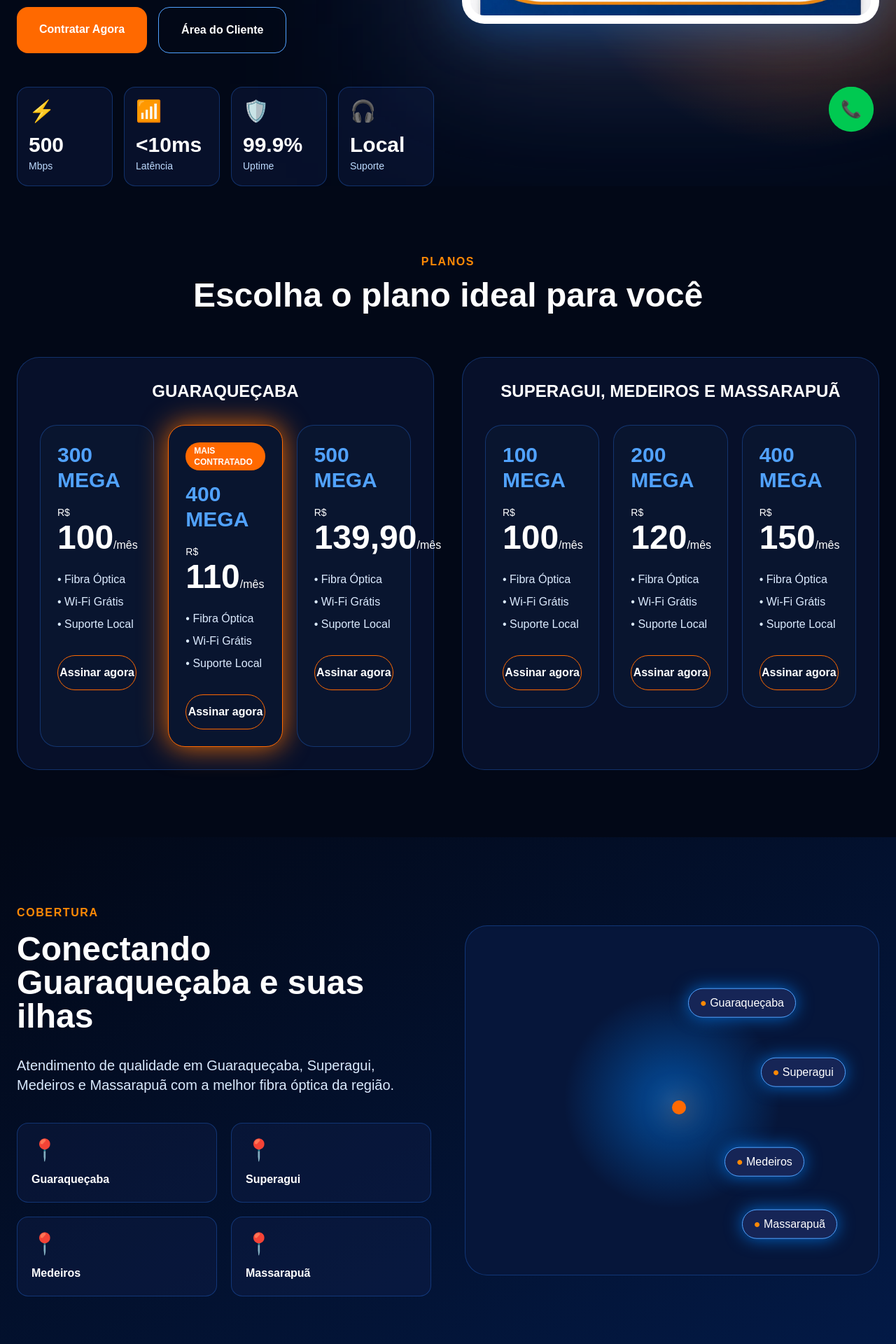
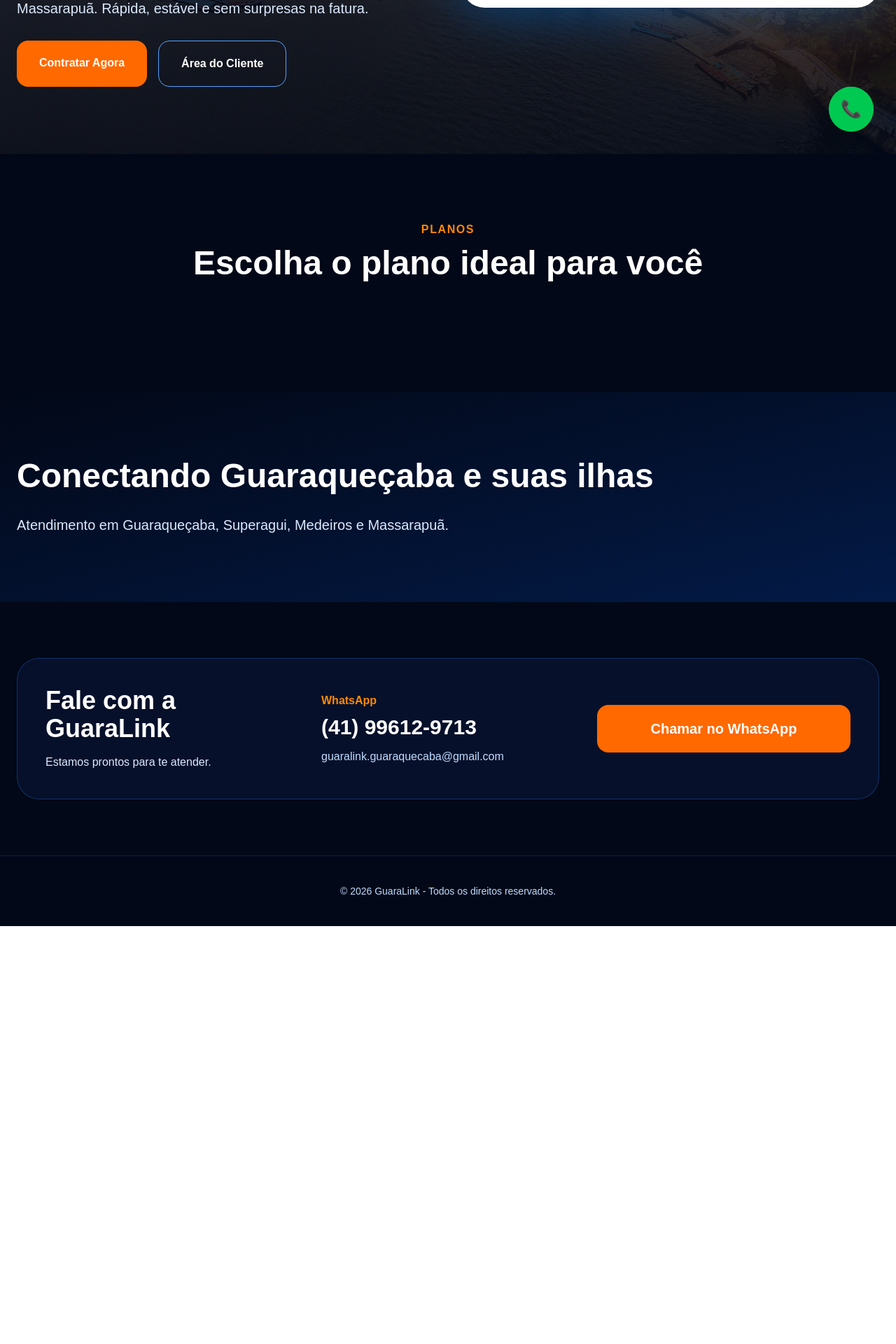
Before and after one commit to robervalcunhas3-sketch/guaralink-web, a Next.js app: page / in a window 1280 px wide. Shown: the part 580-2500 px from the top of the page at 70% size. After the commit the page ends 1903 px from the top, so only its background shows below. Built offline with nearby package versions, Linux system fonts and the light colour scheme.

Commit message:
Adicionar foto de fundo Guaraqueçaba

```diff
--- a/app/page.tsx
+++ b/app/page.tsx
@@ -9,50 +9,19 @@ const whatsapp =
 const cliente =
   "https://wa.me/5541996129713?text=Olá! Preciso de suporte da GuaraLink.";
 
-const planosCidade = [
-  { mega: "300 MEGA", preco: "100", destaque: false },
-  { mega: "400 MEGA", preco: "110", destaque: true },
-  { mega: "500 MEGA", preco: "139,90", destaque: false },
-];
-
-const planosIlhas = [
-  { mega: "100 MEGA", preco: "100" },
-  { mega: "200 MEGA", preco: "120" },
-  { mega: "400 MEGA", preco: "150" },
-];
-
 export default function Home() {
   return (
     <main className="bg-[#020817] text-white overflow-hidden">
       <style>{`
         @keyframes pulse {
-          0%,100% {
-            transform: scale(1);
-          }
-          50% {
-            transform: scale(1.08);
-          }
-        }
-
-        @keyframes glow {
-          0%,100% {
-            box-shadow: 0 0 15px rgba(255,115,0,.4);
-          }
-          50% {
-            box-shadow: 0 0 40px rgba(255,115,0,.9);
-          }
+          0%,100% { transform: scale(1); }
+          50% { transform: scale(1.08); }
         }
 
         .pulse {
           animation: pulse 2s infinite;
         }
-
-        .glow {
-          animation: glow 2.5s infinite;
-        }
       `}</style>
-
-      {/* HEADER */}
 
       <header className="fixed top-0 left-0 right-0 z-50 backdrop-blur-xl bg-[#020817]/90 border-b border-blue-500/20">
         <div className="max-w-7xl mx-auto px-6 py-4 flex items-center justify-between">
@@ -65,21 +34,10 @@ export default function Home() {
           />
 
           <nav className="hidden md:flex items-center gap-10 font-semibold">
-            <a href="#inicio" className="text-orange-400">
-              Início
-            </a>
-
-            <a href="#planos" className="hover:text-orange-400 transition">
-              Planos
-            </a>
-
-            <a href="#cobertura" className="hover:text-orange-400 transition">
-              Cobertura
-            </a>
-
-            <a href="#cliente" className="hover:text-orange-400 transition">
-              Suporte
-            </a>
+            <a href="#inicio" className="text-orange-400">Início</a>
+            <a href="#planos" className="hover:text-orange-400 transition">Planos</a>
+            <a href="#cobertura" className="hover:text-orange-400 transition">Cobertura</a>
+            <a href="#cliente" className="hover:text-orange-400 transition">Suporte</a>
           </nav>
 
           <a
@@ -92,15 +50,15 @@ export default function Home() {
         </div>
       </header>
 
-      {/* HERO */}
-
       <section
         id="inicio"
-        className="relative min-h-screen flex items-center pt-32 px-6 overflow-hidden"
+        className="relative min-h-screen flex items-center pt-32 px-6 overflow-hidden bg-cover bg-center"
+        style={{
+          backgroundImage:
+            "linear-gradient(rgba(2,8,23,.78), rgba(2,8,23,.92)), url('/bg-guara.jpg')",
+        }}
       >
-        <div className="absolute inset-0 bg-[radial-gradient(circle_at_75%_35%,rgba(0,132,255,.5),transparent_30%),radial-gradient(circle_at_90%_50%,rgba(255,115,0,.5),transparent_30%)]" />
-
-        <div className="absolute right-0 top-0 w-[700px] h-[700px] bg-blue-500/20 blur-[120px]" />
+        <div className="absolute inset-0 bg-[radial-gradient(circle_at_75%_35%,rgba(0,132,255,.45),transparent_30%),radial-gradient(circle_at_90%_50%,rgba(255,115,0,.35),transparent_30%)]" />
 
         <div className="max-w-7xl mx-auto grid lg:grid-cols-2 gap-10 items-center relative z-10">
           <motion.div
@@ -108,11 +66,11 @@ export default function Home() {
             animate={{ opacity: 1, y: 0 }}
             transition={{ duration: 0.8 }}
           >
-            <div className="inline-block border border-blue-400/40 bg-blue-950/40 rounded-full px-5 py-2 text-sm font-bold mb-6">
+            <div className="inline-block border border-blue-400/40 bg-blue-950/50 rounded-full px-5 py-2 text-sm font-bold mb-6">
               GUARALINK — INTERNET FIBRA ÓPTICA
             </div>
 
-            <h1 className="text-6xl md:text-8xl font-black leading-none mb-6">
+            <h1 className="text-6xl md:text-8xl font-black leading-none mb-6 drop-shadow-[0_0_25px_rgba(59,130,246,.8)]">
               INTERNET
               <br />
               DE VERDADE
@@ -140,32 +98,6 @@ export default function Home() {
                 Área do Cliente
               </a>
             </div>
-
-            <div className="grid grid-cols-2 md:grid-cols-4 gap-4">
-              <div className="border border-blue-500/30 rounded-2xl p-4 bg-blue-950/30">
-                <div className="text-3xl mb-3">⚡</div>
-                <p className="text-3xl font-black">500</p>
-                <span className="text-sm text-blue-200">Mbps</span>
-              </div>
-
-              <div className="border border-blue-500/30 rounded-2xl p-4 bg-blue-950/30">
-                <div className="text-3xl mb-3">📶</div>
-                <p className="text-3xl font-black">&lt;10ms</p>
-                <span className="text-sm text-blue-200">Latência</span>
-              </div>
-
-              <div className="border border-blue-500/30 rounded-2xl p-4 bg-blue-950/30">
-                <div className="text-3xl mb-3">🛡️</div>
-                <p className="text-3xl font-black">99.9%</p>
-                <span className="text-sm text-blue-200">Uptime</span>
-              </div>
-
-              <div className="border border-blue-500/30 rounded-2xl p-4 bg-blue-950/30">
-                <div className="text-3xl mb-3">🎧</div>
-                <p className="text-3xl font-black">Local</p>
-                <span className="text-sm text-blue-200">Suporte</span>
-              </div>
-            </div>
           </motion.div>
 
           <motion.div
@@ -174,8 +106,6 @@ export default function Home() {
             transition={{ duration: 1 }}
             className="hidden lg:block relative"
           >
-            <div className="absolute inset-0 bg-orange-500/20 blur-[100px]" />
-
             <Image
               src="/logo-guaralink.jpeg"
               alt="GuaraLink"
@@ -187,232 +117,49 @@ export default function Home() {
         </div>
       </section>
 
-      {/* PLANOS */}
-
       <section id="planos" className="py-24 px-6">
         <div className="text-center mb-16">
           <p className="text-orange-400 font-black tracking-widest mb-3">
             PLANOS
           </p>
-
           <h2 className="text-5xl font-black">
             Escolha o plano ideal para você
           </h2>
         </div>
-
-        <div className="max-w-7xl mx-auto grid lg:grid-cols-2 gap-10">
-          <div className="border border-blue-500/30 rounded-[2rem] bg-blue-950/30 p-8">
-            <h3 className="text-center font-black text-2xl mb-8">
-              GUARAQUEÇABA
-            </h3>
-
-            <div className="grid md:grid-cols-3 gap-5">
-              {planosCidade.map((plano) => (
-                <div
-                  key={plano.mega}
-                  className={`rounded-3xl p-6 border transition hover:-translate-y-3 ${
-                    plano.destaque
-                      ? "border-orange-500 glow bg-[#09152f]"
-                      : "border-blue-500/30 bg-[#09152f]"
-                  }`}
-                >
-                  {plano.destaque && (
-                    <div className="bg-orange-500 rounded-full px-3 py-1 text-xs font-black inline-block mb-4">
-                      MAIS CONTRATADO
-                    </div>
-                  )}
-
-                  <h4 className="text-3xl font-black text-blue-400 mb-4">
-                    {plano.mega}
-                  </h4>
-
-                  <p className="mb-6">
-                    <span className="text-sm">R$</span>{" "}
-                    <span className="text-5xl font-black">
-                      {plano.preco}
-                    </span>
-                    <span>/mês</span>
-                  </p>
-
-                  <ul className="space-y-2 text-blue-100 mb-8">
-                    <li>• Fibra Óptica</li>
-                    <li>• Wi-Fi Grátis</li>
-                    <li>• Suporte Local</li>
-                  </ul>
-
-                  <a
-                    href={whatsapp}
-                    target="_blank"
-                    className="block text-center border border-orange-500 hover:bg-orange-500 rounded-full py-3 font-bold transition"
-                  >
-                    Assinar agora
-                  </a>
-                </div>
-              ))}
-            </div>
-          </div>
-
-          <div className="border border-blue-500/30 rounded-[2rem] bg-blue-950/30 p-8">
-            <h3 className="text-center font-black text-2xl mb-8">
-              SUPERAGUI, MEDEIROS E MASSARAPUÃ
-            </h3>
-
-            <div className="grid md:grid-cols-3 gap-5">
-              {planosIlhas.map((plano) => (
-                <div
-                  key={plano.mega}
-                  className="rounded-3xl p-6 border border-blue-500/30 bg-[#09152f] transition hover:-translate-y-3 hover:border-orange-500"
-                >
-                  <h4 className="text-3xl font-black text-blue-400 mb-4">
-                    {plano.mega}
-                  </h4>
-
-                  <p className="mb-6">
-                    <span className="text-sm">R$</span>{" "}
-                    <span className="text-5xl font-black">
-                      {plano.preco}
-                    </span>
-                    <span>/mês</span>
-                  </p>
-
-                  <ul className="space-y-2 text-blue-100 mb-8">
-                    <li>• Fibra Óptica</li>
-                    <li>• Wi-Fi Grátis</li>
-                    <li>• Suporte Local</li>
-                  </ul>
-
-                  <a
-                    href={whatsapp}
-                    target="_blank"
-                    className="block text-center border border-orange-500 hover:bg-orange-500 rounded-full py-3 font-bold transition"
-                  >
-                    Assinar agora
-                  </a>
-                </div>
-              ))}
-            </div>
-          </div>
-        </div>
       </section>
-
-      {/* COBERTURA */}
 
       <section
         id="cobertura"
         className="py-24 px-6 bg-gradient-to-br from-[#020817] to-[#031a47]"
       >
-        <div className="max-w-7xl mx-auto grid lg:grid-cols-2 gap-12 items-center">
-          <div>
-            <p className="text-orange-400 font-black tracking-widest mb-4">
-              COBERTURA
-            </p>
-
+        <div className="max-w-7xl mx-auto">
           <h2 className="text-5xl font-black mb-8">
             Conectando Guaraqueçaba e suas ilhas
           </h2>
 
-            <p className="text-blue-100 text-xl mb-10">
-              Atendimento de qualidade em Guaraqueçaba, Superagui, Medeiros e
-              Massarapuã com a melhor fibra óptica da região.
+          <p className="text-blue-100 text-xl">
+            Atendimento em Guaraqueçaba, Superagui, Medeiros e Massarapuã.
           </p>
-
-            <div className="grid grid-cols-2 gap-5">
-              {[
-                "Guaraqueçaba",
-                "Superagui",
-                "Medeiros",
-                "Massarapuã",
-              ].map((cidade) => (
-                <div
-                  key={cidade}
-                  className="border border-blue-500/30 rounded-2xl p-5 bg-blue-950/30"
-                >
-                  <div className="text-3xl mb-3">📍</div>
-                  <p className="font-bold">{cidade}</p>
-                </div>
-              ))}
-            </div>
-          </div>
-
-          <div className="relative h-[500px] rounded-[2rem] border border-blue-500/30 bg-[#06163a] overflow-hidden">
-            <div className="absolute inset-0 bg-[radial-gradient(circle_at_50%_50%,rgba(0,132,255,.5),transparent_40%)]" />
-
-            <div className="absolute left-[50%] top-[50%] w-5 h-5 rounded-full bg-orange-500 shadow-[0_0_40px_rgba(255,115,0,1)]" />
-
-            {[
-              {
-                nome: "Guaraqueçaba",
-                top: "18%",
-                right: "20%",
-              },
-              {
-                nome: "Superagui",
-                top: "38%",
-                right: "8%",
-              },
-              {
-                nome: "Medeiros",
-                bottom: "28%",
-                right: "18%",
-              },
-              {
-                nome: "Massarapuã",
-                bottom: "10%",
-                right: "10%",
-              },
-            ].map((cidade) => (
-              <motion.div
-                key={cidade.nome}
-                animate={{ y: [0, -10, 0] }}
-                transition={{
-                  duration: 2,
-                  repeat: Infinity,
-                }}
-                className="absolute"
-                style={cidade}
-              >
-                <div className="bg-blue-950 border border-blue-400 rounded-full px-4 py-2 shadow-[0_0_25px_rgba(0,132,255,.7)]">
-                  <span className="text-orange-400">●</span>{" "}
-                  {cidade.nome}
-                </div>
-              </motion.div>
-            ))}
-          </div>
         </div>
       </section>
 
-      {/* CONTATO */}
-
-      <section
-        id="cliente"
-        className="py-20 px-6"
-      >
+      <section id="cliente" className="py-20 px-6">
         <div className="max-w-7xl mx-auto rounded-[2rem] border border-blue-500/30 bg-blue-950/30 p-10 grid lg:grid-cols-3 gap-8 items-center">
           <div>
             <h2 className="text-4xl font-black mb-4">
               Fale com a GuaraLink
             </h2>
-
-            <p className="text-blue-100">
-              Estamos prontos para te atender.
-            </p>
+            <p className="text-blue-100">Estamos prontos para te atender.</p>
           </div>
 
           <div>
-            <p className="text-orange-400 font-bold mb-2">
-              WhatsApp
-            </p>
-
-            <p className="text-3xl font-black">
-              (41) 99612-9713
-            </p>
-
+            <p className="text-orange-400 font-bold mb-2">WhatsApp</p>
+            <p className="text-3xl font-black">(41) 99612-9713</p>
             <p className="text-blue-200 mt-3">
               guaralink.guaraquecaba@gmail.com
             </p>
           </div>
 
-          <div>
           <a
             href={whatsapp}
             target="_blank"
@@ -421,10 +168,7 @@ export default function Home() {
             Chamar no WhatsApp
           </a>
         </div>
-        </div>
       </section>
-
-      {/* FLOAT */}
 
       <a
         href={whatsapp}
@@ -434,27 +178,8 @@ export default function Home() {
         📞
       </a>
 
-      {/* FOOTER */}
-
-      <footer className="py-10 border-t border-blue-500/20">
-        <div className="max-w-7xl mx-auto px-6 flex flex-col md:flex-row items-center justify-between gap-6">
-          <Image
-            src="/logo-guaralink.jpeg"
-            alt="GuaraLink"
-            width={140}
-            height={60}
-            className="rounded-xl bg-white p-1"
-          />
-
-          <p className="text-blue-200 text-sm">
+      <footer className="py-10 border-t border-blue-500/20 text-center text-blue-200 text-sm">
         © 2026 GuaraLink - Todos os direitos reservados.
-          </p>
-
-          <div className="flex gap-5 text-2xl">
-            <span>📘</span>
-            <span>📸</span>
-          </div>
-        </div>
       </footer>
     </main>
   );
```
Also changed, not shown: public/bg-guara.jpg (added). Lines whose indentation alone changed are shown as unchanged.
